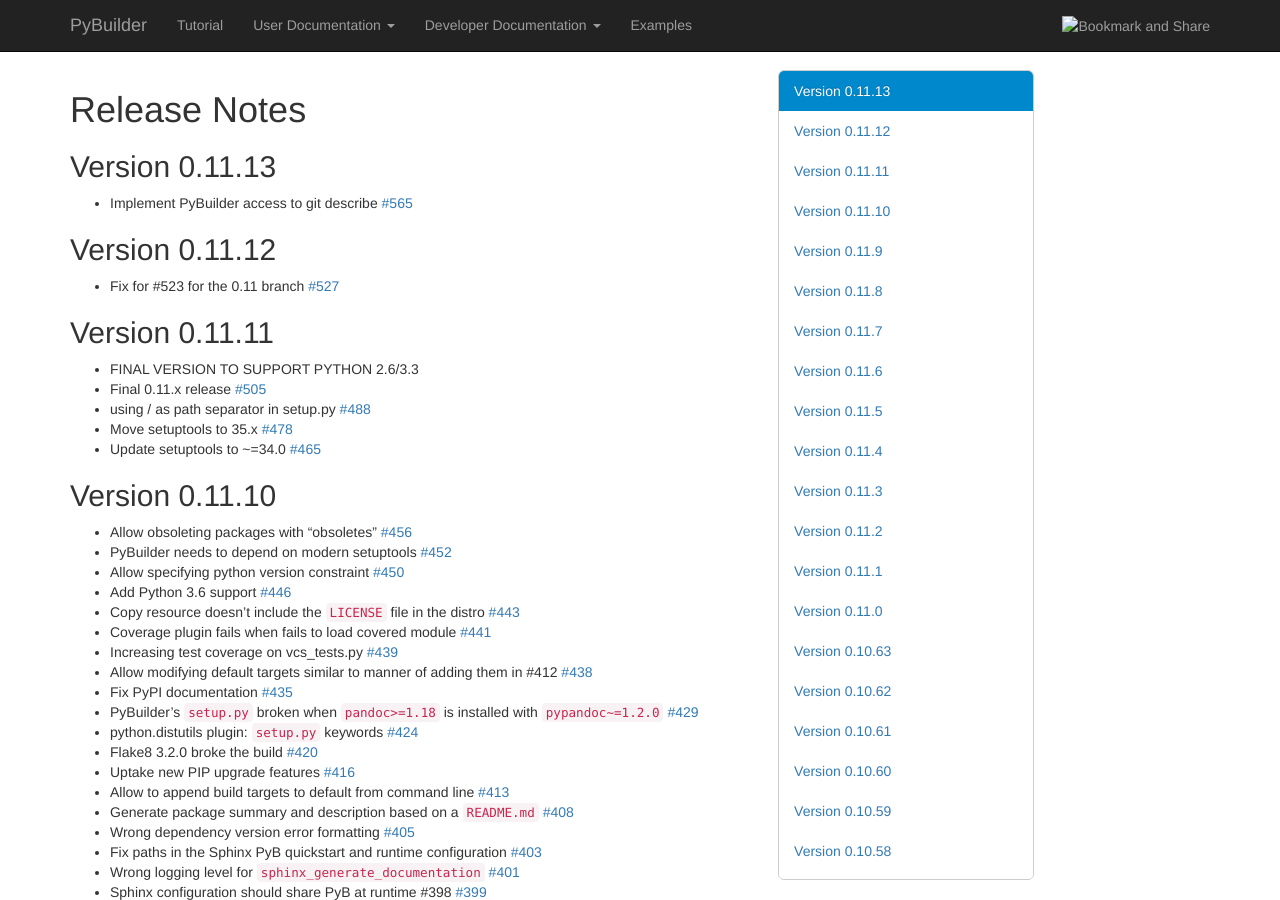
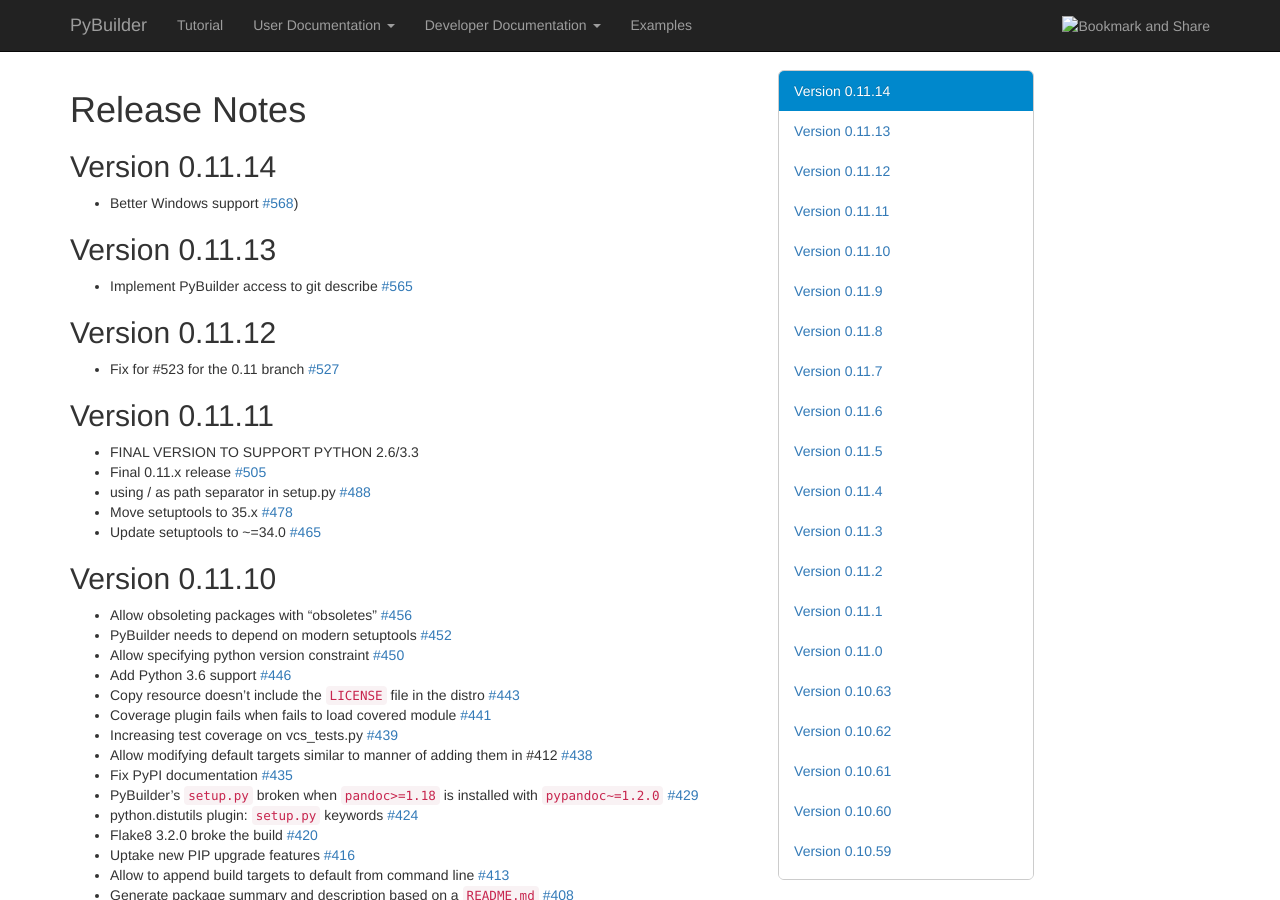
Before and after one commit to pybuilder/pybuilder.github.io, a Jekyll site: the page built from releasenotes/index.md, in a window 1280 px wide and 900 px high. Built offline with Jekyll 4.4.1, drawn with Linux system fonts in a browser that asks for light colours; nearby versions of some CDN libraries.

Commit message:
version 0.11.14

```diff
--- a/releasenotes/index.md
+++ b/releasenotes/index.md
@@ -4,6 +4,10 @@
 ---
 
 # Release Notes
+
+## Version 0.11.14
+
+* Better Windows support [#568](https://github.com/pybuilder/pybuilder/pull/568))
 
 ## Version 0.11.13
 
```
